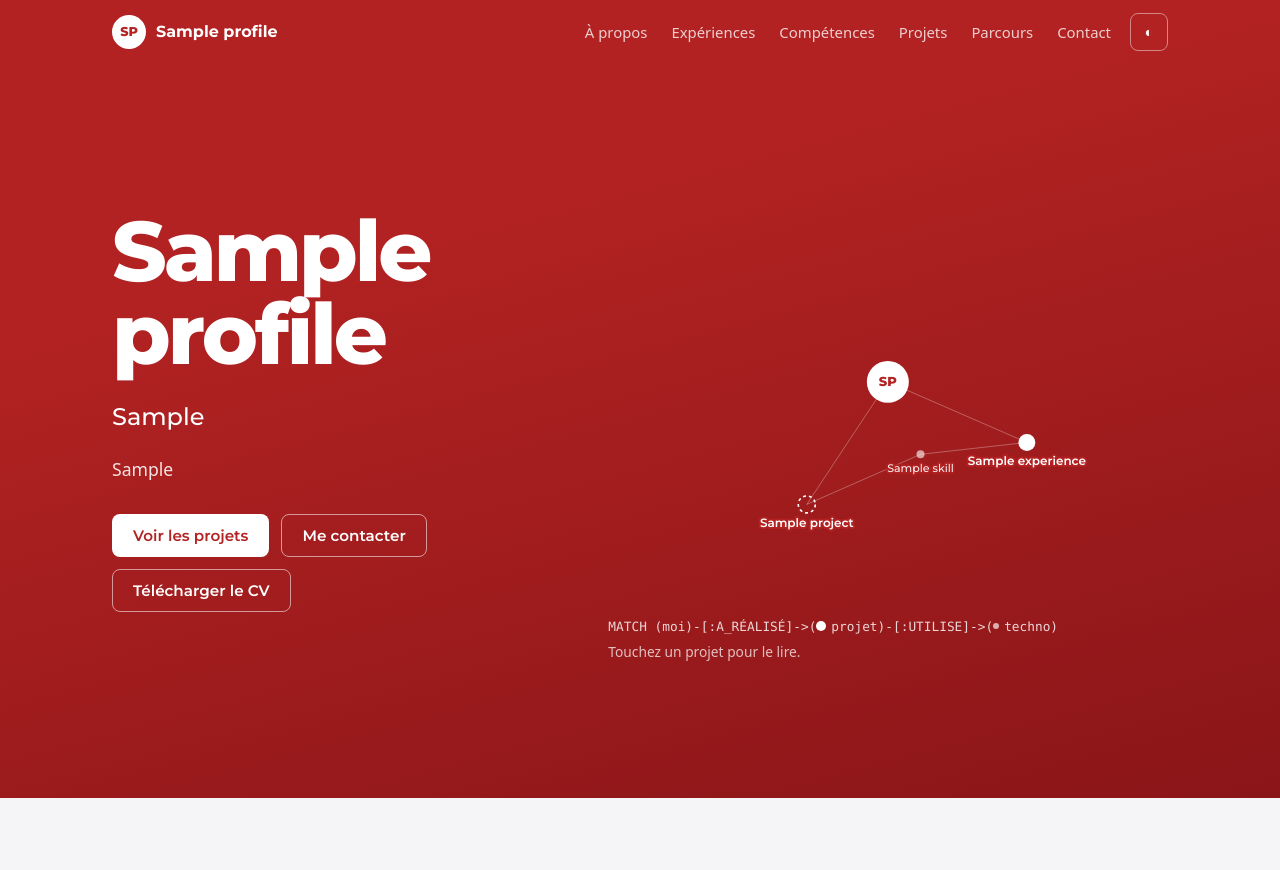
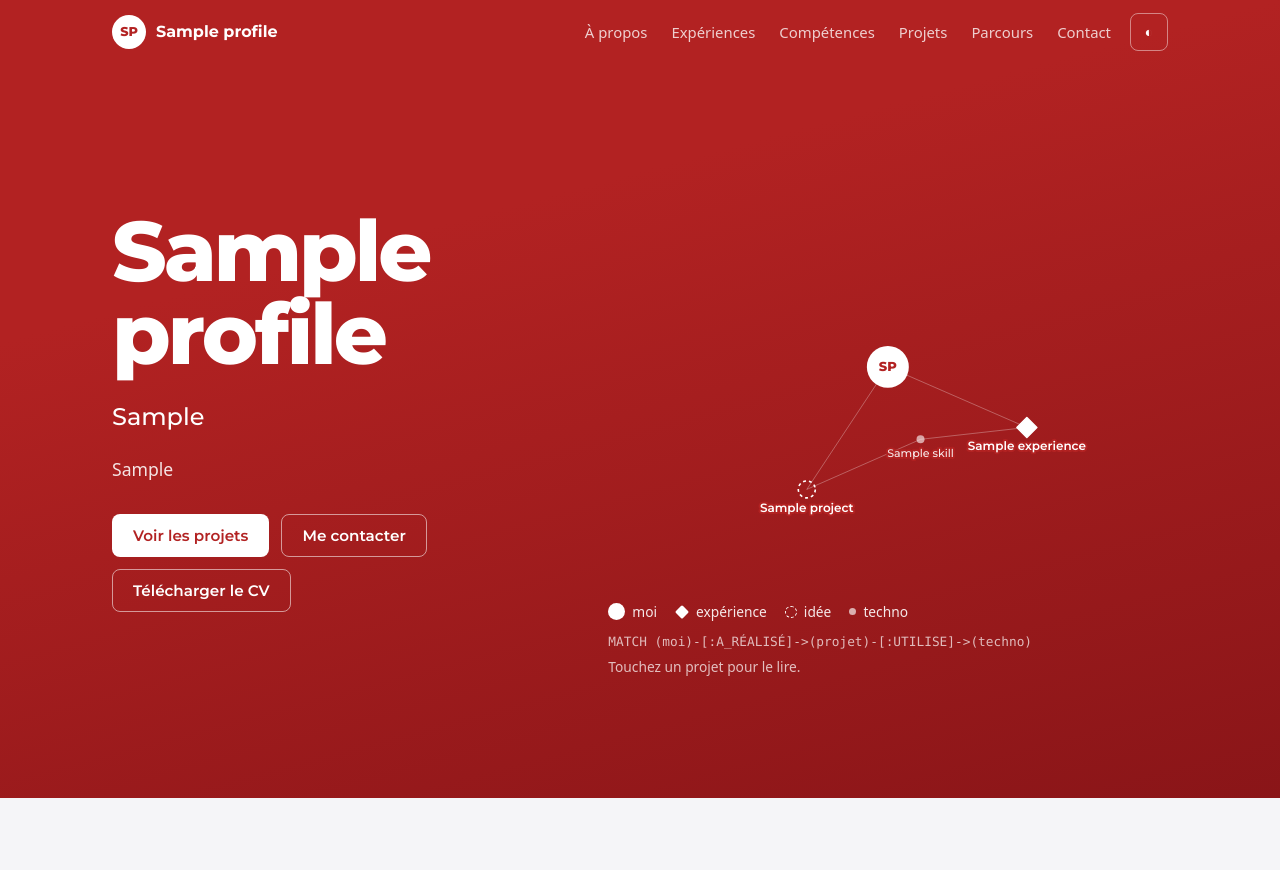
Before and after one commit to EYRAUD-gregory/Portfolio, a Django app: page / in a window 1280 px wide. Shown: the top 870 px of the page. Run offline with Django 4.2, Linux system fonts and the light colour scheme; tables that the repository leaves empty hold one stand-in row (values such as "Sample post"); grey boxes marked "Sample" are stand-in pictures.

Commit message:
feat: légende du graphe, les expériences en losange

```diff
--- a/portfolio/graph.py
+++ b/portfolio/graph.py
@@ -35,6 +35,8 @@ def build_graph(profile, items):
         nodes.append({
             'id': item.anchor,
             'type': 'item',
+            # Expérience ou projet : le point n'a pas la même forme
+            'kind': item.graph_kind,
             'idea': item.is_idea,
             'label': short_label(item.title),
             'full': item.title,
@@ -55,6 +57,16 @@ def build_graph(profile, items):
     return {'nodes': nodes, 'links': links}
 
 
+# Entrées de la légende, dans l'ordre du graphe : du centre vers l'extérieur
+LEGEND = (('me', 'moi'), ('experience', 'expérience'), ('project', 'projet'), ('idea', 'idée'), ('tech', 'techno'))
+
+
+def build_legend(graph):
+    """La légende ne nomme que ce que le graphe montre."""
+    present = {'idea' if node.get('idea') else node.get('kind', node['type']) for node in graph['nodes']}
+    return [{'key': key, 'label': label} for key, label in LEGEND if key in present]
+
+
 def build_details(items):
     """Contenu de la fenêtre de détail, par ancre de carte."""
     return {
--- a/portfolio/models.py
+++ b/portfolio/models.py
@@ -95,6 +95,9 @@ class Project(models.Model):
         "mis en avant", default=False,
         help_text="Affiche le projet en grand, en tête de la section Projets. Sans effet sur une idée.")
 
+    # Forme du point dans le graphe du bandeau, et entrée de sa légende
+    graph_kind = 'project'
+
     def __str__(self):
         return self.title
 
@@ -150,6 +153,7 @@ class Experience(models.Model):
     skills = models.ManyToManyField(Skill, verbose_name="technos", related_name='experiences', blank=True)
 
     is_idea = False
+    graph_kind = 'experience'
 
     def __str__(self):
         return self.title
--- a/portfolio/templates/portfolio/portfolio.html
+++ b/portfolio/templates/portfolio/portfolio.html
@@ -57,7 +57,10 @@
             <figure class="hero-graph">
                 <div class="graph" id="graph"></div>
                 <figcaption>
-                    <p class="graph-legend" aria-hidden="true">MATCH (moi)-[:A_RÉALISÉ]-&gt;(<i class="k-item"></i>projet){% if graph_has_techs %}-[:UTILISE]-&gt;(<i class="k-tech"></i>techno){% endif %}</p>
+                    <ul class="graph-key" aria-label="Légende du graphe">
+                        {% for entry in graph_legend %}<li><i class="key-{{ entry.key }}"></i>{{ entry.label }}</li>{% endfor %}
+                    </ul>
+                    <p class="graph-legend" aria-hidden="true">MATCH (moi)-[:A_RÉALISÉ]-&gt;(projet){% if graph_has_techs %}-[:UTILISE]-&gt;(techno){% endif %}</p>
                     <p class="graph-help"><span class="if-hover">Attrapez un point : il entraîne ses voisins. Un projet s'ouvre au clic.</span><span class="if-touch">Touchez un projet pour le lire.</span></p>
                 </figcaption>
             </figure>
--- a/portfolio/views.py
+++ b/portfolio/views.py
@@ -10,7 +10,7 @@ from django.urls import reverse
 
 from . import antispam
 from .forms import ContactForm
-from .graph import build_details, build_graph, initials
+from .graph import build_details, build_graph, build_legend, initials
 from .models import Profile, Formation, Project, Category, Experience, Skill
 
 logger = logging.getLogger(__name__)
@@ -102,6 +102,7 @@ def portfolio_view(request):
             'image': request.build_absolute_uri(static('images/partage.jpeg')),
         },
         'graph_has_techs': any(node['type'] == 'tech' for node in graph['nodes']),
+        'graph_legend': build_legend(graph),
         'details': build_details(items),
     })
 
--- a/static/portfolio/script.js
+++ b/static/portfolio/script.js
@@ -161,7 +161,9 @@ function drawGraph(box, data) {
     const shared = node.type === 'tech' && node.degree > 1 ? ' shared' : '';
     node.group = make('g', { class: `node ${node.type}${node.idea ? ' sketch' : ''}${shared}` }, parent);
     make('circle', { class: 'hit', r: node.type === 'tech' ? (finger ? 18 : 13) : node.r + (finger ? 14 : 6) }, node.group);
-    make('circle', { r: node.r }, node.group);
+    // Une expérience est un losange, tout le reste un disque : la légende sous le graphe le dit
+    if (node.kind === 'experience') make('polygon', { points: '0,-10 10,0 0,10 -10,0' }, node.group);
+    else make('circle', { r: node.r }, node.group);
     const label = make('text', { y: node.type === 'me' ? 4.5 : node.r + 14, 'text-anchor': 'middle' }, node.group);
     label.textContent = node.label;
     // Place réservée autour du point : son libellé compris, s'il est toujours affiché
--- a/static/portfolio/styles.css
+++ b/static/portfolio/styles.css
@@ -171,9 +171,11 @@ ul, ol { list-style: none; margin: 0; padding: 0; }
 .graph line { stroke: #fff; stroke-opacity: .3; stroke-width: 1; transition: stroke-opacity .15s; }
 .graph .node { cursor: grab; touch-action: none; transition: opacity .15s; }
 .graph svg.dragging .node { cursor: grabbing; }
-.graph .node circle { fill: #fff; }
-.graph .node circle:not(.hit) { transform-box: fill-box; transform-origin: center; transition: transform .2s cubic-bezier(.3, 1.6, .5, 1); }
-.graph .node:hover circle:not(.hit) { transform: scale(1.3); }
+.graph .node circle, .graph .node polygon { fill: #fff; }
+/* Losange d'une expérience : le trait arrondit ses pointes */
+.graph .node polygon { stroke: #fff; stroke-width: 1.5; stroke-linejoin: round; }
+.graph .node circle:not(.hit), .graph .node polygon { transform-box: fill-box; transform-origin: center; transition: transform .2s cubic-bezier(.3, 1.6, .5, 1); }
+.graph .node:hover circle:not(.hit), .graph .node:hover polygon { transform: scale(1.3); }
 .graph .node.me:hover circle:not(.hit) { transform: scale(1.08); }
 .graph .node.tech circle { fill-opacity: .6; }
 .graph .node.sketch circle { fill: transparent; stroke: #fff; stroke-width: 1.6; stroke-dasharray: 3 3; }
@@ -186,15 +188,20 @@ ul, ol { list-style: none; margin: 0; padding: 0; }
 .graph .node.tech text { font-size: 11px; font-weight: 500; opacity: 0; transition: opacity .15s; }
 .graph .node.tech.shared text { opacity: .9; }
 .graph a { cursor: pointer; outline: none; }
-.graph a:focus-visible circle:not(.hit) { stroke: #1e1e2f; stroke-width: 3; stroke-dasharray: none; }
+.graph a:focus-visible circle:not(.hit), .graph a:focus-visible polygon { stroke: #1e1e2f; stroke-width: 3; stroke-dasharray: none; }
 .graph svg.focus .node:not(.on) { opacity: .22; }
 .graph svg.focus line:not(.on) { stroke-opacity: .1; }
 .graph svg.focus line.on { stroke-opacity: 1; }
 .graph svg.focus .node.on text { opacity: 1; }
-.graph-legend { margin-top: 10px; font-family: var(--font-code); font-size: .8rem; color: rgba(255, 255, 255, .82); overflow-wrap: anywhere; }
-.graph-legend i { display: inline-block; border-radius: 50%; background: #fff; margin-right: 5px; }
-.graph-legend .k-item { width: 10px; height: 10px; }
-.graph-legend .k-tech { width: 6px; height: 6px; opacity: .65; vertical-align: 2px; }
+/* Légende : chaque symbole reprend la forme du point qu'il nomme */
+.graph-key { list-style: none; margin: 10px 0 0; padding: 0; display: flex; flex-wrap: wrap; gap: 4px 18px; font-size: .86rem; color: rgba(255, 255, 255, .9); }
+.graph-key li { display: flex; align-items: center; gap: 7px; }
+.graph-key i { flex: none; box-sizing: border-box; width: 12px; height: 12px; border-radius: 50%; background: #fff; }
+.graph-key .key-me { width: 17px; height: 17px; }
+.graph-key .key-experience { width: 10px; height: 10px; margin-inline: 2px; border-radius: 1.5px; transform: rotate(45deg); }
+.graph-key .key-idea { background: transparent; border: 1.5px dashed #fff; }
+.graph-key .key-tech { width: 7px; height: 7px; opacity: .65; }
+.graph-legend { margin-top: 8px; font-family: var(--font-code); font-size: .8rem; color: rgba(255, 255, 255, .7); overflow-wrap: anywhere; }
 .graph-help { margin-top: 4px; font-size: .86rem; color: rgba(255, 255, 255, .72); }
 .if-touch { display: none; }
 @media (hover: none) { .if-hover { display: none; } .if-touch { display: inline; } }
@@ -469,7 +476,7 @@ dialog[open]::backdrop { background: rgba(14, 14, 24, .62); backdrop-filter: blu
   html { scroll-behavior: auto; }
   .tagline::after, .hero-text > *, .hero-graph, .status i::after { animation: none; }
   .nav, .nav-indicator, .button, .card, .card-media img, .card-plus, .card-veil, .idea, .idea img, .tags li,
-  .graph line, .graph .node, .graph .node circle, .graph text, .elsewhere a, .elsewhere a span,
+  .graph line, .graph .node, .graph .node circle, .graph .node polygon, .graph text, .elsewhere a, .elsewhere a span,
   dialog, dialog::backdrop, .dialog-close { transition: none; }
   .card:hover, .idea:hover, .button:hover, .elsewhere a:hover { transform: none; }
   .card:hover .card-media img, .idea:hover img { transform: none; }
```
Also changed, not shown: portfolio/tests.py (+14 -2 lines).
